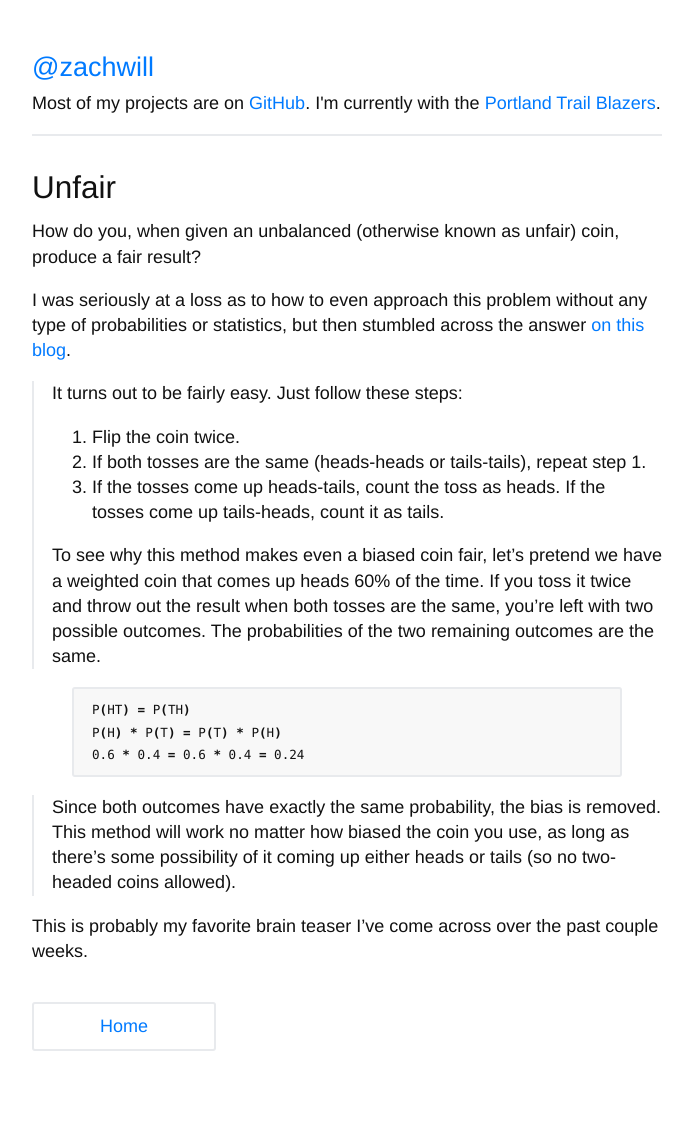
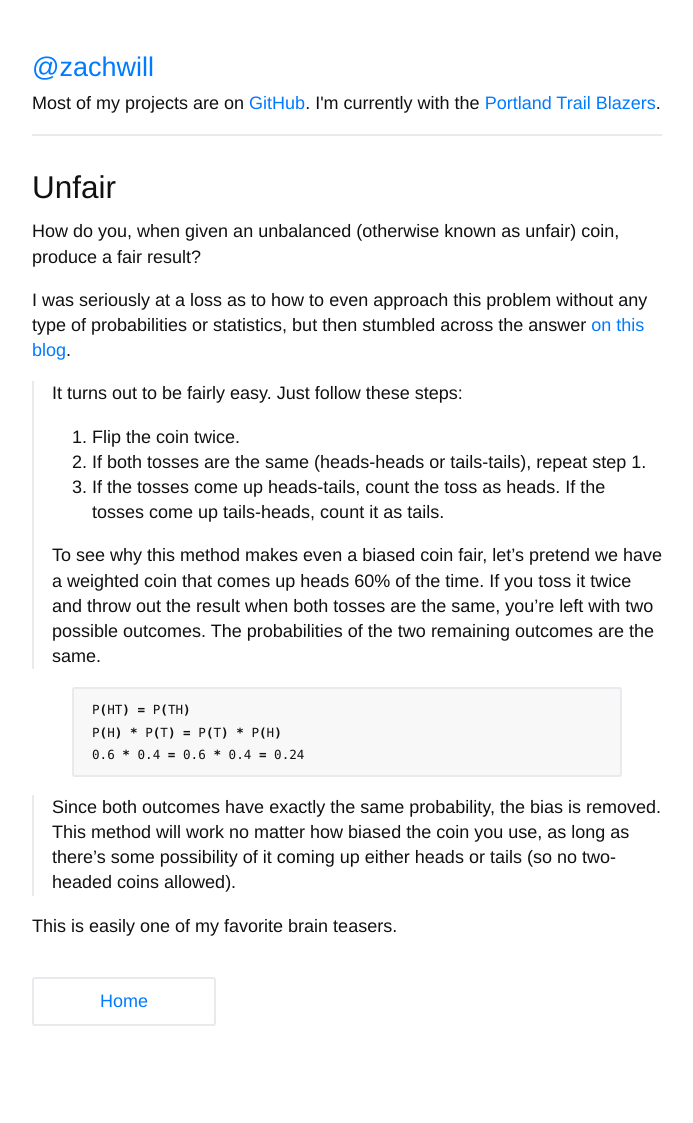
Before and after one commit to zachwill/blog, a Jekyll site: the page built from _posts/2012-11-30-unfair.md, in a window 1280 px wide. Shown: the whole page, without its empty margins (293-986 px from the left). Built offline with Jekyll 4.4.1, drawn with Linux system fonts in a browser that asks for light colours; Markdown is read by kramdown in place of the engine named in the settings; after the commit the page ends 1098 px from its top, so only the background shows below that.

Commit message:
Reword the last paragraph

```diff
--- a/_posts/2012-11-30-unfair.md
+++ b/_posts/2012-11-30-unfair.md
@@ -34,5 +34,4 @@ P(H) * P(T) = P(T) * P(H)
 > there's some possibility of it coming up either heads or tails (so no
 > two-headed coins allowed).
 
-This is probably my favorite brain teaser I've come across over the past couple
-weeks.
+This is easily one of my favorite brain teasers.
```
